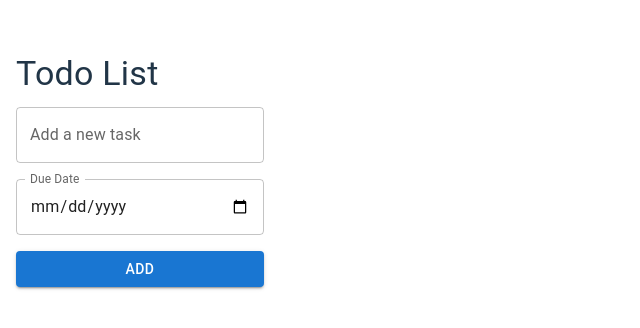
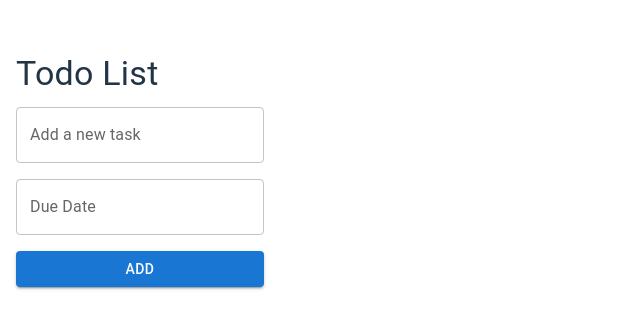
Before and after one commit to sofialumme/my-todo-app, a React (Vite) app: page / in a window 1280 px wide. Shown: the part 238-566 px from the top of the page, without its empty margins (0-640 px from the left). Built offline with nearby package versions, Linux system fonts and the light colour scheme.

Commit message:
v3 commit

```diff
--- a/package.json
+++ b/package.json
@@ -13,7 +13,10 @@
     "@emotion/react": "^11.14.0",
     "@emotion/styled": "^11.14.0",
     "@mui/icons-material": "^7.0.1",
+    "@mui/lab": "^7.0.0-beta.11",
     "@mui/material": "^7.0.1",
+    "@mui/x-date-pickers": "^7.28.3",
+    "dayjs": "^1.11.13",
     "react": "^19.0.0",
     "react-dom": "^19.0.0"
   },
--- a/src/TodoList.jsx
+++ b/src/TodoList.jsx
@@ -1,17 +1,21 @@
 import React, { useState } from "react";
 import { Button, Checkbox, TextField, Typography, Card, CardContent, IconButton, Box } from "@mui/material";
 import DeleteIcon from "@mui/icons-material/Delete";
+import { LocalizationProvider } from '@mui/x-date-pickers/LocalizationProvider';
+import { DatePicker } from '@mui/x-date-pickers/DatePicker';
+import { AdapterDayjs } from '@mui/x-date-pickers/AdapterDayjs';
+import dayjs from 'dayjs';
 
 const TodoList = () => {
   const [tasks, setTasks] = useState([]);
   const [input, setInput] = useState("");
-  const [date, setDate] = useState("");
+  const [date, setDate] = useState(null);
 
   const addTask = () => {
     if (input.trim() && date) {
-      setTasks([...tasks, { id: Date.now(), text: input, date: date, done: false }]);
+      setTasks([...tasks, { id: Date.now(), text: input, date: date.format('YYYY-MM-DD'), done: false }]);
       setInput("");
-      setDate("");
+      setDate(null);
     }
   };
 
@@ -28,6 +32,7 @@ const TodoList = () => {
   };
 
   return (
+    <LocalizationProvider dateAdapter={AdapterDayjs}>
       <Box sx={{ maxWidth: 500, mx: "auto", mt: 5, p: 2 }}>
         <Typography variant="h4" gutterBottom>
           Todo List
@@ -39,12 +44,11 @@ const TodoList = () => {
             onChange={(e) => setInput(e.target.value)}
             label="Add a new task"
           />
-        <TextField
-          type="date"
+          <DatePicker
+            label="Due Date"
             value={date}
-          onChange={(e) => setDate(e.target.value)}
-          InputLabelProps={{ shrink: true }}
-          label="Due Date"
+            onChange={(newDate) => setDate(newDate)}
+            slotProps={{ textField: { fullWidth: true } }}
           />
           <Button variant="contained" onClick={addTask}>
             Add
@@ -78,6 +82,7 @@ const TodoList = () => {
           ))}
         </Box>
       </Box>
+    </LocalizationProvider>
   );
 };
 
```
Also changed, not shown: 1 other file (tests, documents, lock files or other folders). Lines whose indentation alone changed are shown as unchanged.
